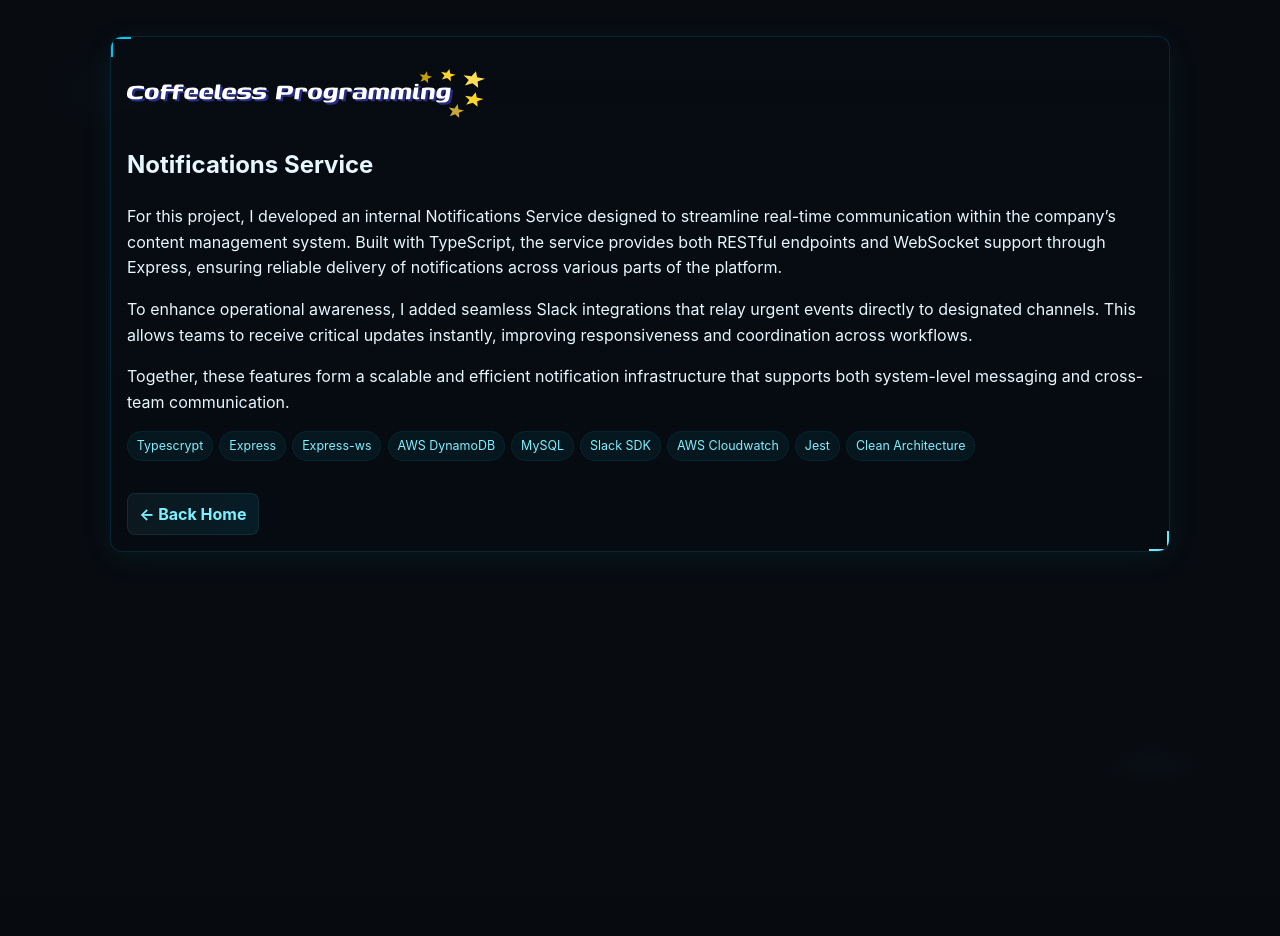
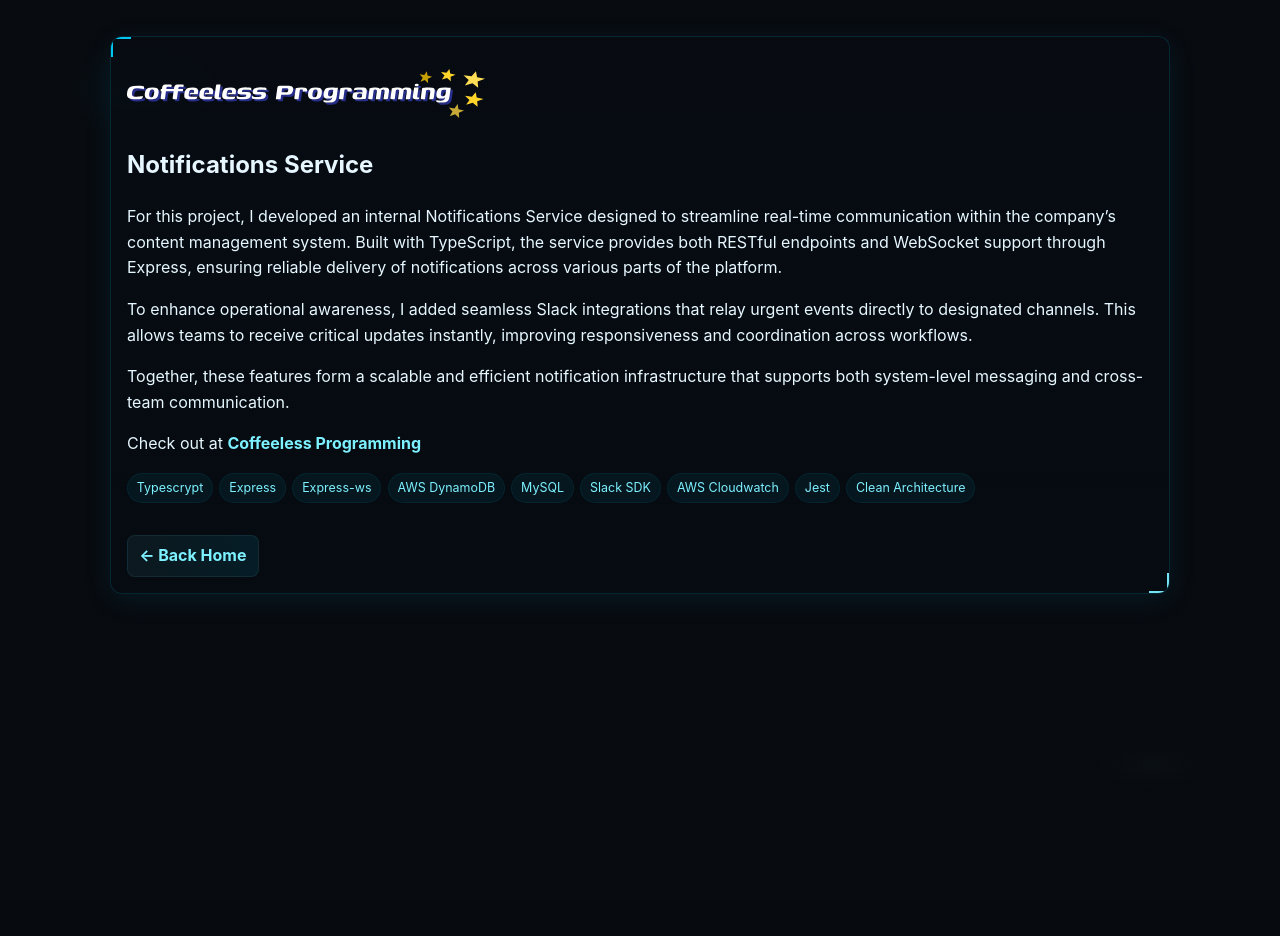
Before and after one commit to ronny-toribio/ronny-toribio.github.io, a Jekyll site: the page built from _projects/project3-notification-service.md, in a window 1280 px wide. Built offline with Jekyll 4.4.1, drawn with Linux system fonts in a browser that asks for light colours.

Commit message:
Update project3-notification-service.md

```diff
--- a/_projects/project3-notification-service.md
+++ b/_projects/project3-notification-service.md
@@ -13,3 +13,5 @@ For this project, I developed an internal Notifications Service designed to stre
 To enhance operational awareness, I added seamless Slack integrations that relay urgent events directly to designated channels. This allows teams to receive critical updates instantly, improving responsiveness and coordination across workflows.
 
 Together, these features form a scalable and efficient notification infrastructure that supports both system-level messaging and cross-team communication.
+
+Check out at [Coffeeless Programming](https://www.coffeelessprogramming.com)
```
